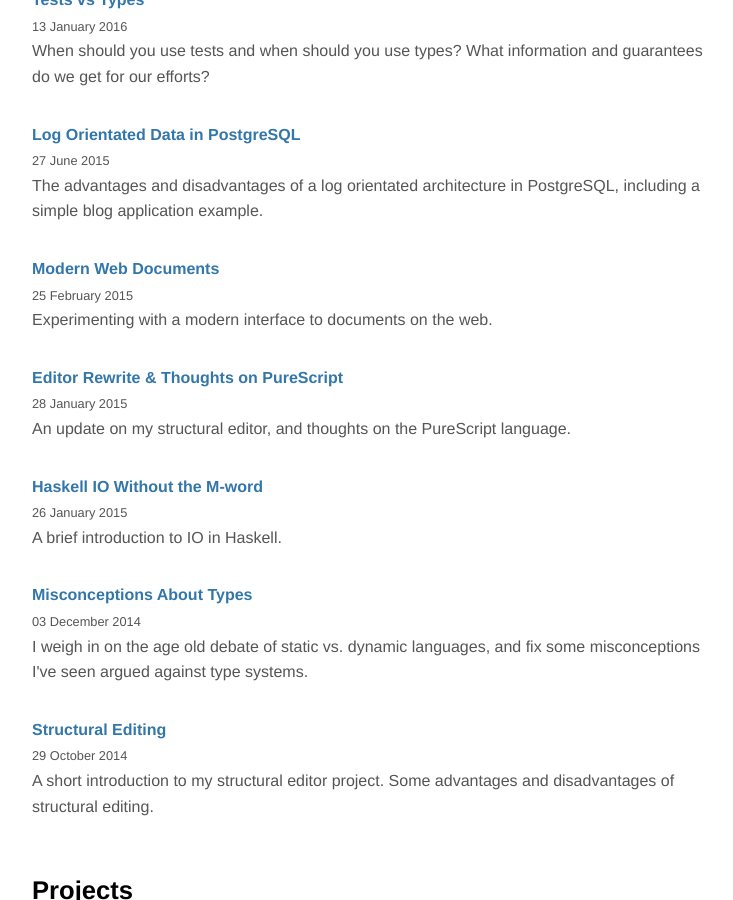
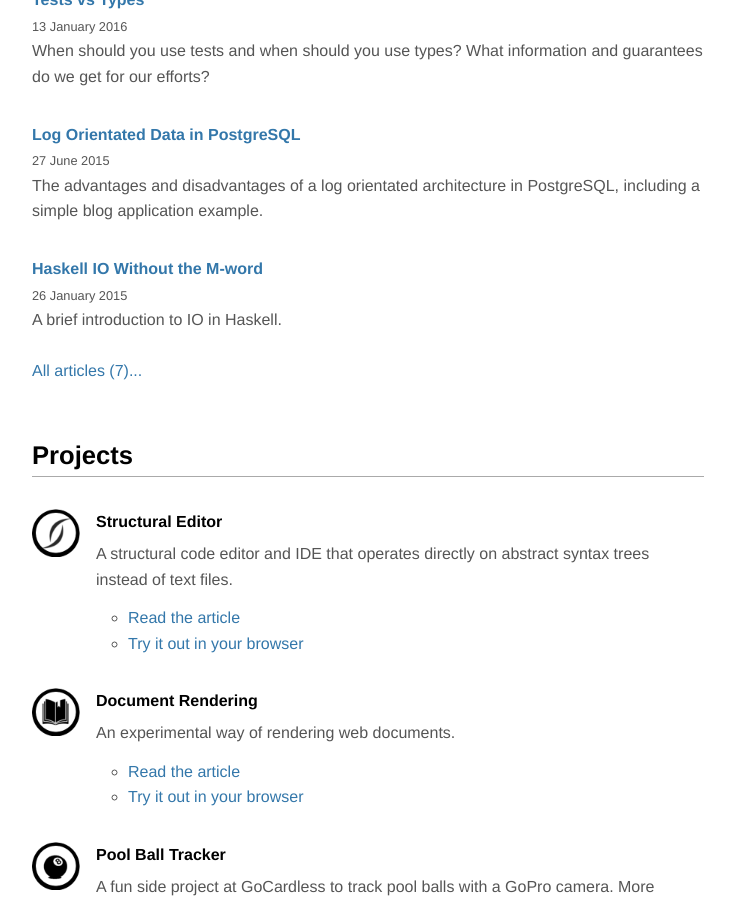
Before and after one commit to KMahoney/kmahoney.github.io, a Jekyll site: the page built from index.html, in a window 1280 px wide and 900 px high, scrolled down 459 px. Shown: the whole window, without its empty margins (272-1005 px from the left). Built offline with Jekyll 4.4.1, drawn with Linux system fonts in a browser that asks for light colours.

Commit message:
archive articles

```diff
--- a/_posts/2014-10-29-structural-editor-prototype.markdown
+++ b/_posts/2014-10-29-structural-editor-prototype.markdown
@@ -2,6 +2,7 @@
 layout: article
 title: Structural Editing
 description: A short introduction to my structural editor project. Some advantages and disadvantages of structural editing.
+archived: true
 ---
 <div><iframe width="560" height="315" src="//www.youtube.com/embed/shLQw_ivtfw" frameborder="0" allowfullscreen></iframe></div>
 <div style="margin-bottom: 1.6em;"><a class="cta" href="http://sediment.io/">Try it out in your browser!</a></div>
--- a/_posts/2014-12-03-misconceptions-about-types.markdown
+++ b/_posts/2014-12-03-misconceptions-about-types.markdown
@@ -1,6 +1,7 @@
 ---
 layout: article
 description: I weigh in on the age old debate of static vs. dynamic languages, and fix some misconceptions I've seen argued against type systems.
+archived: true
 ---
 
 # Misconceptions About Types
--- a/_posts/2015-01-28-Jan-2015-editor-update.markdown
+++ b/_posts/2015-01-28-Jan-2015-editor-update.markdown
@@ -2,6 +2,7 @@
 layout: article
 title: Editor Rewrite & Thoughts on PureScript
 description: An update on my structural editor, and thoughts on the PureScript language.
+archived: true
 ---
 
 # Editor Rewrite & Thoughts on PureScript
--- a/_posts/2015-02-25-modern-web-documents.markdown
+++ b/_posts/2015-02-25-modern-web-documents.markdown
@@ -2,6 +2,7 @@
 layout: article
 title: Modern Web Documents
 description: Experimenting with a modern interface to documents on the web.
+archived: true
 ---
 
 # Modern Web Documents
--- a/index.html
+++ b/index.html
@@ -34,6 +34,7 @@ description: Personal homepage of Kevin Mahoney
   <h2 id="articles">Articles</h2>
 
   {% for post in site.posts %}
+  {% unless post.archived %}
   <article class="article" itemscope itemtype="http://schema.org/BlogPosting">
     <h3><a href="{{ post.url }}" itemprop="url">{{ post.title }}</a></h3>
     <time itemprop="datePublished">{{ post.date | date_to_long_string }}</time>
@@ -43,8 +44,10 @@ description: Personal homepage of Kevin Mahoney
       </p>
     </div>
   </article>
+  {% endunless %}
   {% endfor %}
 
+  <p><a href="/articles/">All articles ({{ site.posts.size }})...</a></p>
 </section>
 
 <section>
```
Also changed, not shown: articles/index.html (added, +17 -0 lines).
